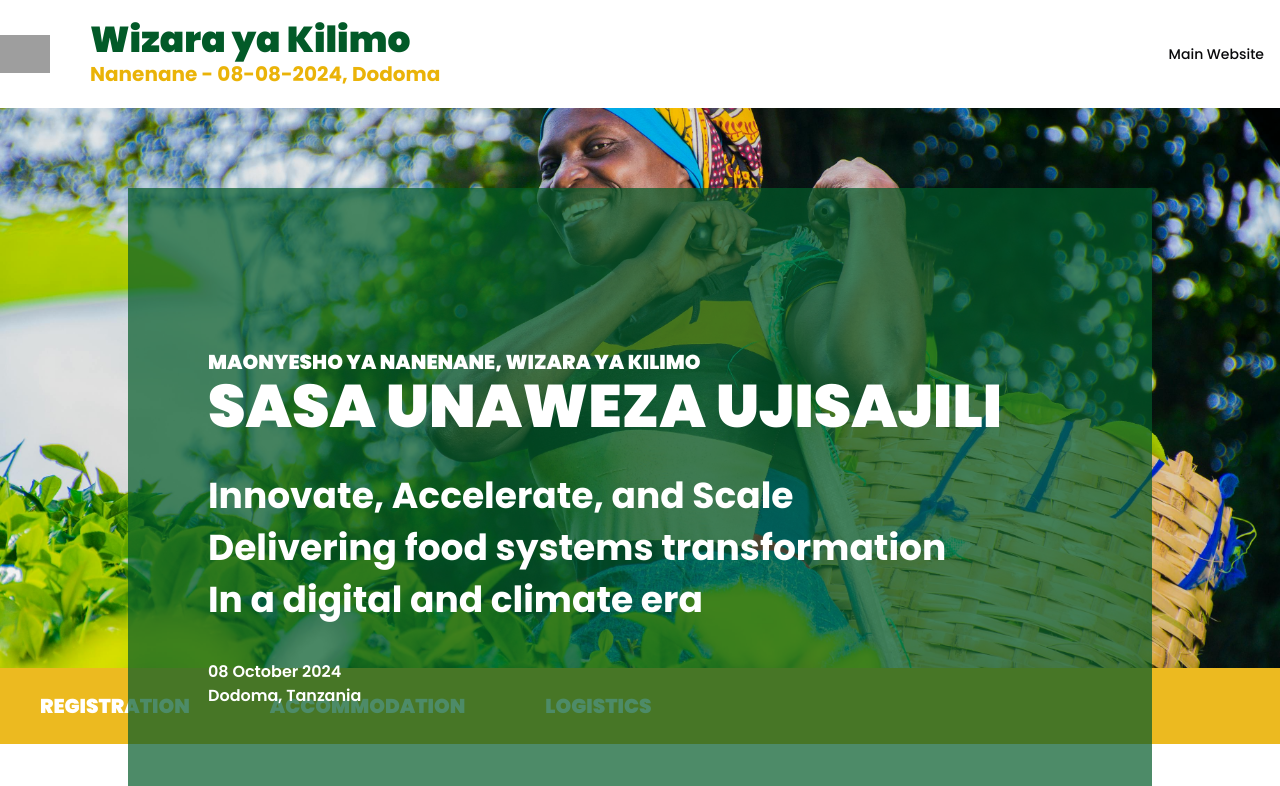
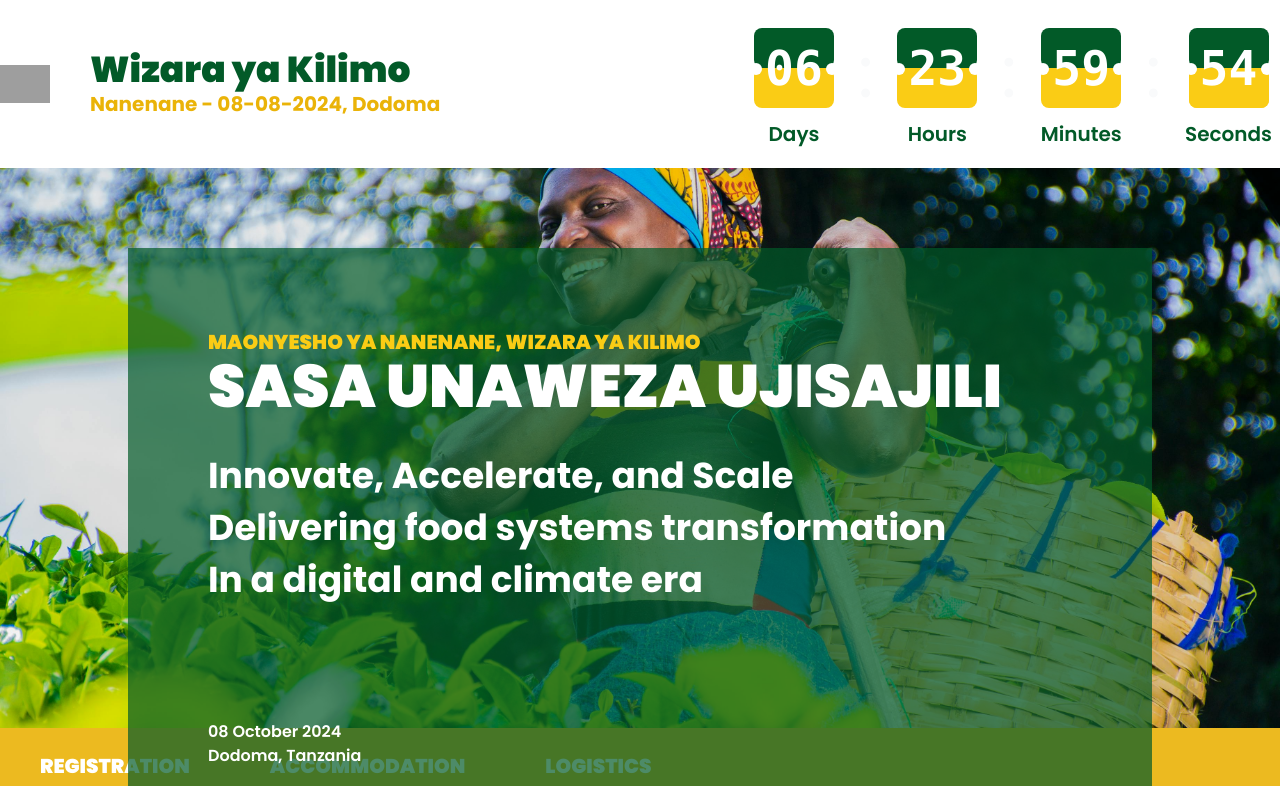
Before and after one commit to Kajabukama/kilimo-nanenane, a Next.js app: page / in a window 1280 px wide. Shown: the top 786 px of the page. Built offline with nearby package versions, Linux system fonts and the light colour scheme; grey boxes are pictures that could not be loaded.

Commit message:
added count-down

```diff
--- /dev/null
+++ b/src/components/counter/counter-container.tsx
@@ -0,0 +1,92 @@
+import React from "react";
+import { NumberBox } from "./counter-number-box";
+
+interface TimeProps {
+  days: number;
+  hours: number;
+  minutes: number;
+  seconds: number;
+}
+
+export const TimerContainer: React.FC<TimeProps> = ({
+  days,
+  hours,
+  minutes,
+  seconds,
+}) => {
+  const padNumber = (num: number): string =>
+    num < 10 ? `0${num}` : num.toString();
+
+  const calculateFlipStates = (
+    days: number,
+    hours: number,
+    minutes: number,
+    seconds: number
+  ) => {
+    let daysFlip = false;
+    let hoursFlip = false;
+    let minutesFlip = false;
+    let secondsFlip = true;
+
+    if (seconds <= 0 && minutes <= 0 && hours <= 0 && days <= 0) {
+      return {
+        daysFlip: false,
+        hoursFlip: false,
+        minutesFlip: false,
+        secondsFlip: false,
+      };
+    }
+
+    if (seconds === 0) {
+      secondsFlip = false;
+      if (minutes !== 0) {
+        seconds = 59;
+      }
+      minutesFlip = true;
+    }
+
+    if (minutes === 0) {
+      minutesFlip = false;
+      if (hours !== 0) {
+        minutes = 59;
+      }
+      hoursFlip = true;
+    }
+
+    if (hours === 0) {
+      hoursFlip = false;
+      if (days !== 0) {
+        daysFlip = true;
+      }
+    }
+
+    return { daysFlip, hoursFlip, minutesFlip, secondsFlip };
+  };
+
+  const { daysFlip, hoursFlip, minutesFlip, secondsFlip } = calculateFlipStates(
+    days,
+    hours,
+    minutes,
+    seconds
+  );
+
+  return (
+    <div className="rounded-xl">
+      <div className="grid grid-cols-2 gap-4  md:flex md:items-center md:justify-between md:mt-2 rounded-xl">
+        <NumberBox num={padNumber(days)} unit="Days" flip={daysFlip} />
+        <span className="hidden text-5xl -mt-8 md:inline-block md:text-7xl font-normal text-gray-50">
+          :
+        </span>
+        <NumberBox num={padNumber(hours)} unit="Hours" flip={hoursFlip} />
+        <span className="hidden text-5xl -mt-8 md:inline-block md:text-7xl font-normal text-gray-50">
+          :
+        </span>
+        <NumberBox num={padNumber(minutes)} unit="Minutes" flip={minutesFlip} />
+        <span className="hidden text-5xl -mt-8 md:inline-block md:text-7xl font-normal text-gray-50">
+          :
+        </span>
+        <NumberBox num={padNumber(seconds)} unit="Seconds" flip={secondsFlip} />
+      </div>
+    </div>
+  );
+};
--- /dev/null
+++ b/src/components/counter/counter-header.tsx
@@ -0,0 +1,15 @@
+import React from "react";
+
+interface msgProps {
+  message: string;
+}
+
+export const Header = ({ message }: msgProps) => {
+  return (
+    <header className="mx-auto mt-2">
+      <h1 className="text-2xl mt-8 md:text-4xl font-bold font-redhat text-rose-500 font- text-center mx-auto ">
+        {message ? message : "WE'RE LAUNCHING SOON"}
+      </h1>
+    </header>
+  );
+};
--- /dev/null
+++ b/src/components/counter/counter-number-box.tsx
@@ -0,0 +1,35 @@
+import React from "react";
+
+interface numProp {
+  num: string | number;
+  unit: string;
+  flip: boolean;
+}
+
+export const NumberBox = ({ num, unit, flip }: numProp) => {
+  return (
+    <div className="flex flex-col items-center px-2">
+      <div className=" relative bg-transparent flex flex-col items-center justify-center rounded-lg w-20 h-20  text-2xl md:text-2xl">
+        <div className="rounded-t-lg rounded-b-lg bg-primary w-full h-full"></div>
+
+        <div className="text-5xl absolute text-white z-10 font-bold font-redhat md:text-5xl font-mono ">
+          {num}
+        </div>
+
+        <div className=" rounded-b-lg rounded-t-lg bg-yellow-400 w-full h-full"></div>
+
+        <div
+          className={`absolute  w-full h-1/2 top-0  rounded-t-lg z-5 ${
+            flip ? "animate-flip bg-yellow-400" : "bg-transparent"
+          }`}
+        ></div>
+        {/* Two Small Dots */}
+        <div className="absolute -right-1 top-[35px] rounded-full w-[12px] h-[12px] bg-white"></div>
+        <div className="absolute -left-1 top-[35px] rounded-full w-[12px] h-[12px] bg-white"></div>
+      </div>
+      <p className="text-lg mt-3 font-semibold text-primary  md:text-xl ">
+        {unit}
+      </p>
+    </div>
+  );
+};
--- /dev/null
+++ b/src/components/counter/counter.tsx
@@ -0,0 +1,78 @@
+"use client";
+import { useEffect, useState } from "react";
+import { Header } from "./counter-header";
+import { TimerInput } from "./timer-input";
+import { TimerContainer } from "./counter-container";
+
+const CountDown: React.FC = () => {
+  const [time, setTime] = useState<number>(7);
+  const [newTime, setNewTime] = useState<number>(0);
+  const [days, setDays] = useState<number>(0);
+  const [hours, setHours] = useState<number>(0);
+  const [minutes, setMinutes] = useState<number>(0);
+  const [seconds, setSeconds] = useState<number>(0);
+  const [message, setMessage] = useState<string>("");
+
+  const timeToDays = time * 60 * 60 * 24 * 1000;
+
+  let countDownDate = new Date().getTime() + timeToDays;
+
+  useEffect(() => {
+    var updateTime = setInterval(() => {
+      var now = new Date().getTime();
+
+      var difference = countDownDate - now;
+
+      var newDays = Math.floor(difference / (1000 * 60 * 60 * 24));
+      var newHours = Math.floor(
+        (difference % (1000 * 60 * 60 * 24)) / (1000 * 60 * 60)
+      );
+      var newMinutes = Math.floor(
+        (difference % (1000 * 60 * 60)) / (1000 * 60)
+      );
+      var newSeconds = Math.floor((difference % (1000 * 60)) / 1000);
+
+      setDays(newDays);
+      setHours(newHours);
+      setMinutes(newMinutes);
+      setSeconds(newSeconds);
+
+      if (difference <= 0) {
+        clearInterval(updateTime);
+        setMessage("The Launch Has Started");
+        setDays(0);
+        setHours(0);
+        setMinutes(0);
+        setSeconds(0);
+      }
+    });
+
+    return () => {
+      clearInterval(updateTime);
+    };
+  }, [time]);
+
+  const handleClick = () => {
+    setTime(newTime);
+    console.log(time);
+    setNewTime(0);
+  };
+
+  const handleChange = (e: any) => {
+    let inputTime = e.target.value;
+    setNewTime(inputTime);
+  };
+
+  return (
+    <div className="flex flex-col items-center">
+      <TimerContainer
+        days={days}
+        hours={hours}
+        minutes={minutes}
+        seconds={seconds}
+      />
+    </div>
+  );
+};
+
+export default CountDown;
--- /dev/null
+++ b/src/components/counter/timer-input.tsx
@@ -0,0 +1,35 @@
+import React from "react";
+
+interface inputProps {
+  value: number;
+  handleClick(): void;
+  handleChange(e: any): void;
+}
+
+export const TimerInput = ({
+  value,
+  handleClick,
+  handleChange,
+}: inputProps) => {
+  return (
+    <div className="z-6 mx-auto space-y-4 flex flex-col md:flex-row justify-center items-center md:space-y-0">
+      <input
+        className="text-xl md:text-2xl font-redhat outline-none px-2 py-1 w-40 rounded-lg mr-4 "
+        name="Timer Input"
+        type="number"
+        placeholder="Enter No. of Days"
+        value={value}
+        onChange={handleChange}
+        min={0}
+      />
+
+      <button
+        onClick={handleClick}
+        className="bg-rose-300 text-xl font-semibold font-redhat px-4 py-2 md:text-xl rounded-xl text-rose-500 hover:bg-rose-500 hover:text-rose-100 transition duration-300 ease-in"
+      >
+        {" "}
+        Set Value
+      </button>
+    </div>
+  );
+};
--- a/src/components/layouts/headers/header-section.tsx
+++ b/src/components/layouts/headers/header-section.tsx
@@ -1,6 +1,7 @@
 import LogoAsset from "@/components/logo/logo";
 import React from "react";
 import { NavMenu } from "../menu/nav-menu";
+import CountDown from "@/components/counter/counter";
 
 const HeaderSection = () => {
   return (
@@ -20,7 +21,8 @@ const HeaderSection = () => {
             </span>
           </div>
         </div>
-        <NavMenu />
+        {/* <NavMenu /> */}
+        <CountDown />
       </nav>
     </header>
   );
--- a/src/components/layouts/headers/hero-section.tsx
+++ b/src/components/layouts/headers/hero-section.tsx
@@ -2,6 +2,7 @@ import React from "react";
 import Image from "next/image";
 
 import cover from "/public/assets/images/bg.jpg";
+import CountDown from "@/components/counter/counter";
 
 const HeroSection = () => {
   return (
@@ -15,21 +16,22 @@ const HeroSection = () => {
         sizes="(max-width: 768px) 100vw, (max-width: 1200px) 50vw, 33vw"
         className="object-cover h-full w-full"
       />
-      <div className="absolute flex flex-col top-20 left-32 max-w-screen-lg w-full z-10 p-20  bg-primary/70">
-        <div className="text-white">
-          <div className="flex flex-col mt-20">
-            <div className="text-white text-xl uppercase font-black">
+      <div className="absolute flex flex-col top-20 left-32 max-w-screen-lg w-full z-10 px-20  bg-primary/70">
+        <div className="text-white flex flex-col items-start justify-start pb-10 pt-10">
+          <div className="flex flex-col mt-10">
+            <div className="text-yellow-400 text-xl uppercase font-black">
               Maonyesho ya Nanenane, Wizara ya Kilimo
             </div>
             <h1 className="mb-10 uppercase font-black text-6xl">
               Sasa unaweza ujisajili
             </h1>
           </div>
-          <div className="font-bold text-4xl space-y-3">
+          <div className="font-bold text-4xl space-y-3 mb-20">
             <div>Innovate, Accelerate, and Scale</div>
             <div>Delivering food systems transformation </div>
             <div>In a digital and climate era</div>
           </div>
+
           <div className="flex flex-col text-white font-semibold mt-10">
             <span>08 October 2024</span>
             <span>Dodoma, Tanzania</span>
--- a/tailwind.config.ts
+++ b/tailwind.config.ts
@@ -71,10 +71,15 @@ const config = {
           from: { height: "var(--radix-accordion-content-height)" },
           to: { height: "0" },
         },
+        flip: {
+          from: { transform: "rotateX(0deg)", transformOrigin: "50% bottom " },
+          to: { transform: "rotateX(180deg)", transformOrigin: "50% bottom " },
+        },
       },
       animation: {
         "accordion-down": "accordion-down 0.2s ease-out",
         "accordion-up": "accordion-up 0.2s ease-out",
+        flip: "flip 1s cubic-bezier(0, 0, 0.2, 1) infinite",
       },
     },
   },
```
